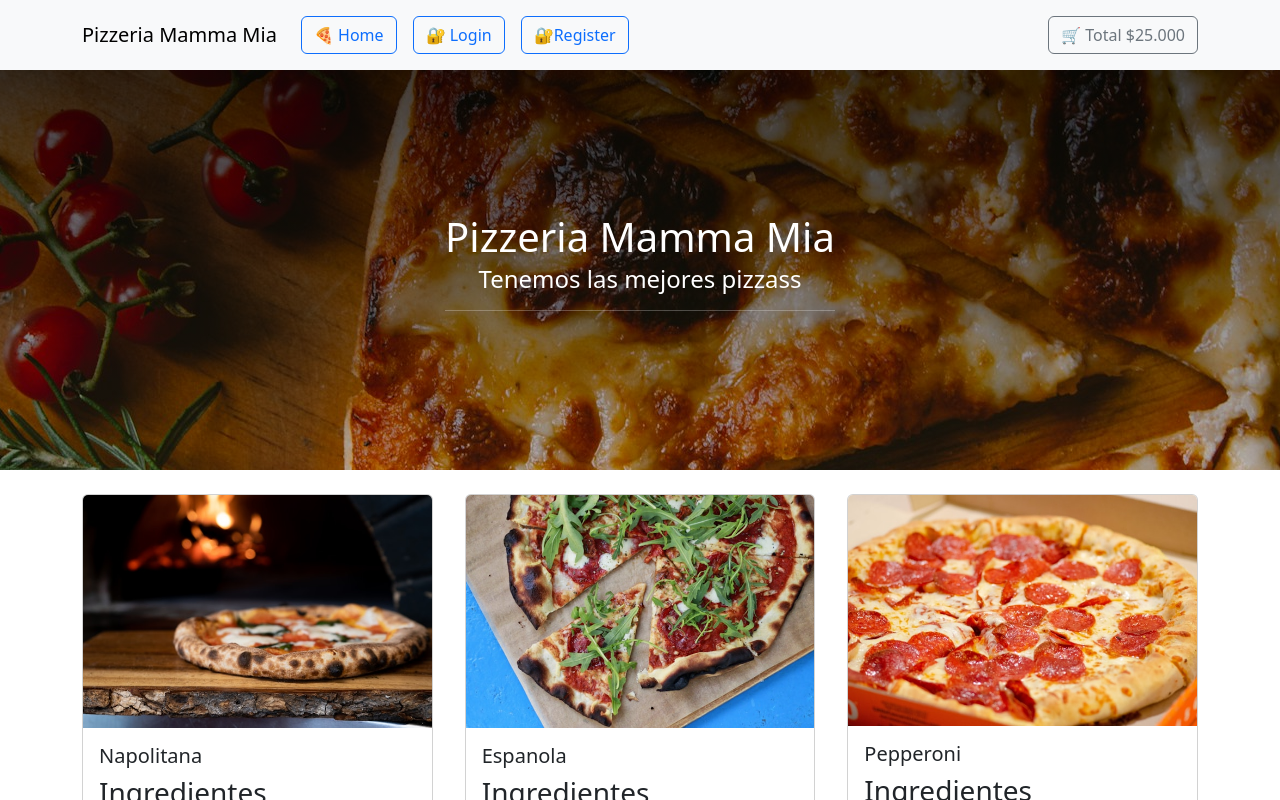
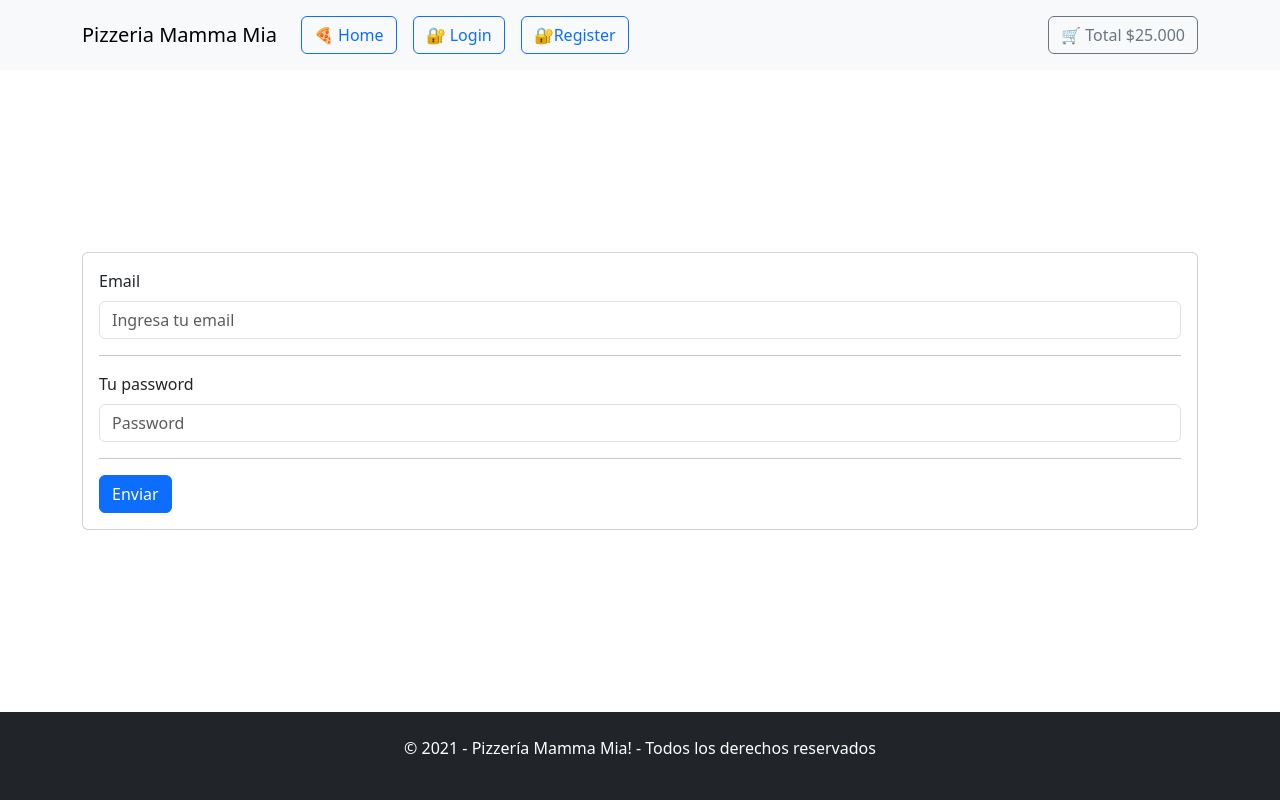
Before and after one commit to camunoz2/desafioreact-1, a React (Vite) app: page / in a window 1280 px wide. Shown: the top 800 px of the page. Built offline with nearby package versions, Linux system fonts and the light colour scheme.

Commit message:
added desafio 2 login and register

```diff
--- a/src/App.jsx
+++ b/src/App.jsx
@@ -1,13 +1,20 @@
 import "bootstrap/dist/css/bootstrap.min.css";
 import Navbar from "./components/Navbar";
 import Footer from "./components/Footer";
-import Home from "./components/Home";
+// import Home from "./components/Home";
+// import Register from "./components/Register";
+import Login from "./components/Login";
 
 export default function App() {
+  const navHeight = "70px";
+  const footerHeight = "88px";
+
   return (
     <>
       <Navbar />
-      <Home />
+      {/* <Home /> */}
+      {/* <Register navHeight={navHeight} footerHeight={footerHeight} /> */}
+      <Login navHeight={navHeight} footerHeight={footerHeight} />
       <Footer />
     </>
   );
--- /dev/null
+++ b/src/components/Login.jsx
@@ -0,0 +1,84 @@
+import Container from "react-bootstrap/Container";
+import Card from "react-bootstrap/Card";
+import Form from "react-bootstrap/Form";
+import Alert from "react-bootstrap/Alert";
+import Button from "react-bootstrap/Button";
+import { useState } from "react";
+import { validateEmail } from "../utils/validateEmail";
+import SuccessModal from "./SuccessModal";
+
+// eslint-disable-next-line react/prop-types
+export default function Login({ navHeight, footerHeight }) {
+  const [success, setSuccess] = useState(false);
+  const [email, setEmail] = useState("");
+  const [pass, setPass] = useState("");
+  const [isFormSubmitted, setIsFormSubmitted] = useState(false);
+  const [errorMessage, setErrorMessage] = useState({ type: "", msg: "" });
+
+  function handleSubmit(e) {
+    e.preventDefault();
+    setIsFormSubmitted(true);
+    const isEmailValid = validateEmail(email);
+    const isPasswordValid = pass.length >= 6;
+
+    if (!isEmailValid) {
+      setErrorMessage({
+        type: "email",
+        msg: "Este email no es valido o no esta en nuestra base de datos",
+      });
+    } else if (!isPasswordValid) {
+      setErrorMessage({
+        type: "pass",
+        msg: "El pass debe tener mas de 6 caracteres",
+      });
+    } else {
+      setSuccess(true);
+      setErrorMessage({ type: "", msg: "" });
+    }
+  }
+
+  return (
+    <Container
+      style={{
+        alignContent: "center",
+        minHeight: `calc(100vh - ${navHeight} - ${footerHeight})`,
+      }}
+    >
+      {success && <SuccessModal isOpen={true} msg={`Bienvenido(a) ${email}`} />}
+      <Card>
+        <Card.Body>
+          <Form noValidate onSubmit={handleSubmit}>
+            <Form.Group className="mb-3" controlId="formBasicEmail">
+              <Form.Label>Email</Form.Label>
+              <Form.Control
+                required
+                placeholder="Ingresa tu email"
+                onChange={(e) => setEmail(e.target.value)}
+              />
+              {isFormSubmitted && errorMessage.type === "email" && (
+                <Alert variant="danger">{errorMessage.msg}</Alert>
+              )}
+            </Form.Group>
+            <hr />
+            <Form.Group className="mb-3" controlId="formPassword">
+              <Form.Label>Tu password</Form.Label>
+              <Form.Control
+                onChange={(e) => setPass(e.target.value)}
+                required
+                type="password"
+                placeholder="Password"
+              />
+              {isFormSubmitted && errorMessage.type === "pass" && (
+                <Alert variant="danger">{errorMessage.msg}</Alert>
+              )}
+            </Form.Group>
+            <hr />
+            <Button variant="primary" type="submit">
+              Enviar
+            </Button>
+          </Form>
+        </Card.Body>
+      </Card>
+    </Container>
+  );
+}
--- /dev/null
+++ b/src/components/Register.jsx
@@ -0,0 +1,116 @@
+import Button from "react-bootstrap/Button";
+import Form from "react-bootstrap/Form";
+import Container from "react-bootstrap/Container";
+import Card from "react-bootstrap/Card";
+import { useState } from "react";
+import Alert from "react-bootstrap/Alert";
+import { useEffect } from "react";
+import SuccessModal from "./SuccessModal";
+import { validateEmail } from "../utils/validateEmail";
+
+// eslint-disable-next-line react/prop-types
+export default function Register({ navHeight, footerHeight }) {
+  const [email, setEmail] = useState({ emailName: "", isValid: false });
+  const [pass, setPass] = useState({
+    passOne: "",
+    passTwo: "",
+    isValid: true,
+  });
+  const [isFormSubmitted, setIsFormSubmitted] = useState(false);
+  const [errorMessage, setErrorMessage] = useState("");
+  const [success, setSuccess] = useState(false);
+
+  useEffect(() => {
+    if (email.isValid && pass.isValid) {
+      setSuccess(true);
+    }
+  }, [email.isValid, pass.isValid]);
+
+  function handleSubmit(event) {
+    event.preventDefault();
+    event.stopPropagation();
+
+    const isEmailValid = validateEmail(email.emailName);
+    setEmail({ ...email, isValid: isEmailValid });
+    validatePassword(pass);
+    setIsFormSubmitted(true);
+  }
+
+  function validatePassword(pass) {
+    if (pass.passOne !== pass.passTwo) {
+      setErrorMessage("Los pass son distintos, revisalos");
+      setPass({ ...pass, isValid: false });
+    } else if (pass.passOne.length < 6) {
+      setErrorMessage("El password debe tener mas de 6 caracteres!");
+      setPass({ ...pass, isValid: false });
+    } else {
+      setErrorMessage("");
+      setPass({ ...pass, isValid: true });
+    }
+  }
+
+  return (
+    <Container
+      style={{
+        alignContent: "center",
+        minHeight: `calc(100vh - ${navHeight} - ${footerHeight})`,
+      }}
+    >
+      {success && (
+        <SuccessModal
+          isOpen={true}
+          msg={`Registrado correctamente con el email ${email.emailName}`}
+        />
+      )}
+      <Card>
+        <Card.Body>
+          <Form onSubmit={handleSubmit}>
+            <Form.Group className="mb-3" controlId="formBasicEmail">
+              <Form.Label>Email</Form.Label>
+              <Form.Control
+                required
+                placeholder="Ingresa tu email"
+                onChange={(e) =>
+                  setEmail({ ...email, emailName: e.target.value })
+                }
+              />
+              {isFormSubmitted && (
+                <Alert variant={email.isValid ? "primary" : "danger"}>
+                  {email.isValid ? "Esta ok" : "Revisa que el email sea valido"}
+                </Alert>
+              )}
+            </Form.Group>
+            <hr />
+            <Form.Group className="mb-3" controlId="formPassword">
+              <Form.Label>Tu password</Form.Label>
+              <Form.Control
+                onChange={(e) => setPass({ ...pass, passOne: e.target.value })}
+                required
+                type="password"
+                placeholder="Password"
+              />
+            </Form.Group>
+            <Form.Group className="mb-3" controlId="formRepeatPassword">
+              <Form.Label>Confirma tu password</Form.Label>
+              <Form.Control
+                onChange={(e) => setPass({ ...pass, passTwo: e.target.value })}
+                required
+                type="password"
+                placeholder="Password"
+              />
+              {isFormSubmitted && (
+                <Alert variant={pass.isValid ? "primary" : "danger"}>
+                  {pass.isValid ? "El pass esta ok!" : errorMessage}
+                </Alert>
+              )}
+            </Form.Group>
+            <hr />
+            <Button variant="primary" type="submit">
+              Enviar
+            </Button>
+          </Form>
+        </Card.Body>
+      </Card>
+    </Container>
+  );
+}
--- /dev/null
+++ b/src/components/SuccessModal.jsx
@@ -0,0 +1,16 @@
+import Modal from "react-bootstrap/Modal";
+import { useState } from "react";
+
+// eslint-disable-next-line react/prop-types
+export default function SuccessModal({ isOpen, msg }) {
+  const [show, setShow] = useState(isOpen);
+
+  return (
+    <Modal show={show} onHide={() => setShow(false)}>
+      <Modal.Header closeButton>
+        <Modal.Title>Todo Ok!</Modal.Title>
+      </Modal.Header>
+      <Modal.Body>{msg}</Modal.Body>
+    </Modal>
+  );
+}
--- /dev/null
+++ b/src/utils/validateEmail.js
@@ -0,0 +1,4 @@
+export function validateEmail(email) {
+  const regex = /^[a-zA-Z0–9._-]+@[a-zA-Z0–9.-]+\.[a-zA-Z]{2,4}$/;
+  return regex.test(email);
+}
```
